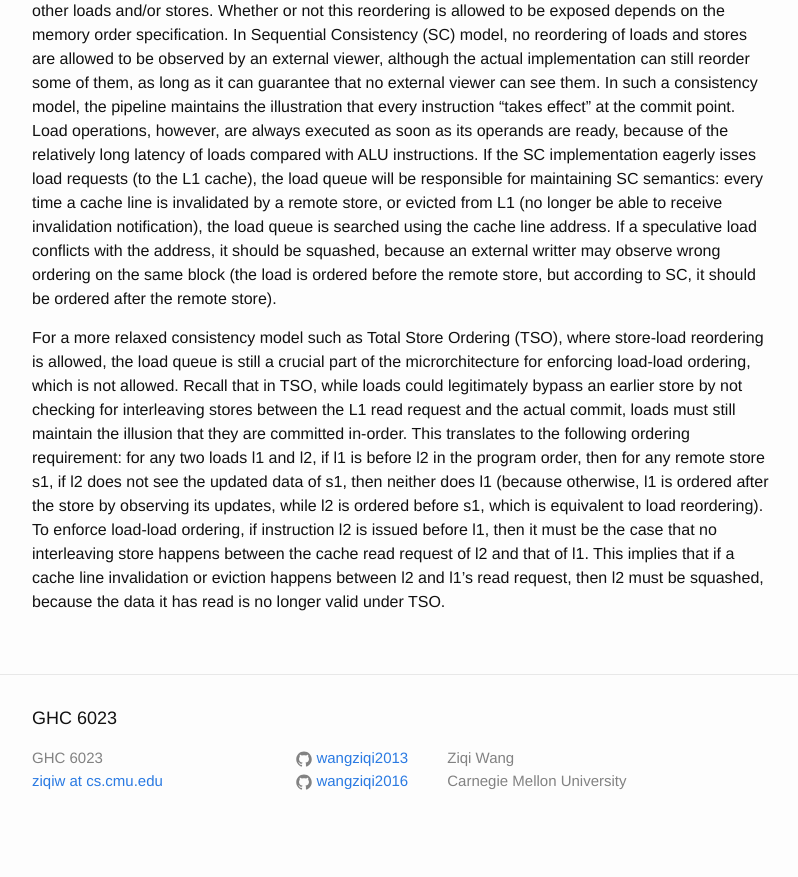
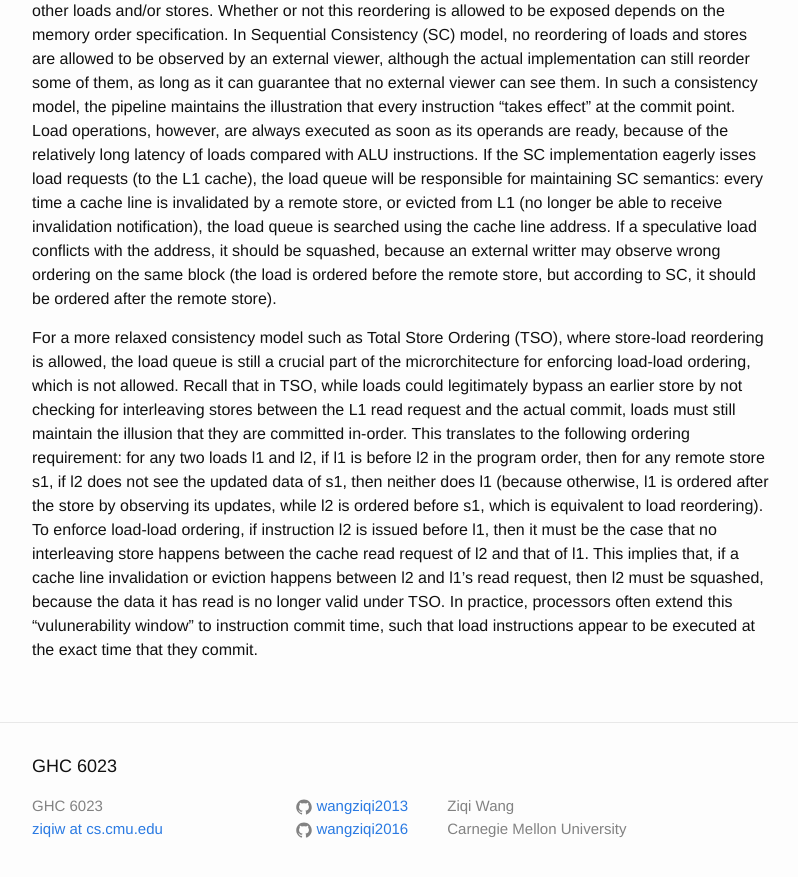
Before and after one commit to wangziqi2013/wangziqi2013.github.io, a Jekyll site: the page built from _posts/2019-08-07-the-superfluous-load-queue.markdown, in a window 1280 px wide and 900 px high, scrolled down 970 px. Shown: the top 877 px of the window, without its empty margins (238-1036 px from the left). Built offline with Jekyll 4.4.1, drawn with Linux system fonts in a browser that asks for light colours; before the commit the page ends 1822 px from its top, so only the background shows below that.

Commit message:
Adding commit time validation

```diff
--- a/_posts/2019-08-07-the-superfluous-load-queue.markdown
+++ b/_posts/2019-08-07-the-superfluous-load-queue.markdown
@@ -53,6 +53,7 @@ translates to the following ordering requirement: for any two loads l1 and l2, i
 then for any remote store s1, if l2 does not see the updated data of s1, then neither does l1 (because otherwise, l1 is
 ordered after the store by observing its updates, while l2 is ordered before s1, which is equivalent to load reordering).
 To enforce load-load ordering, if instruction l2 is issued before l1, then it must be the case that no interleaving store
-happens between the cache read request of l2 and that of l1. This implies that if a cache line invalidation or eviction
+happens between the cache read request of l2 and that of l1. This implies that, if a cache line invalidation or eviction
 happens between l2 and l1's read request, then l2 must be squashed, because the data it has read is no longer valid under
-TSO.
+TSO. In practice, processors often extend this "vulunerability window" to instruction commit time, such that load instructions
+appear to be executed at the exact time that they commit.
```
